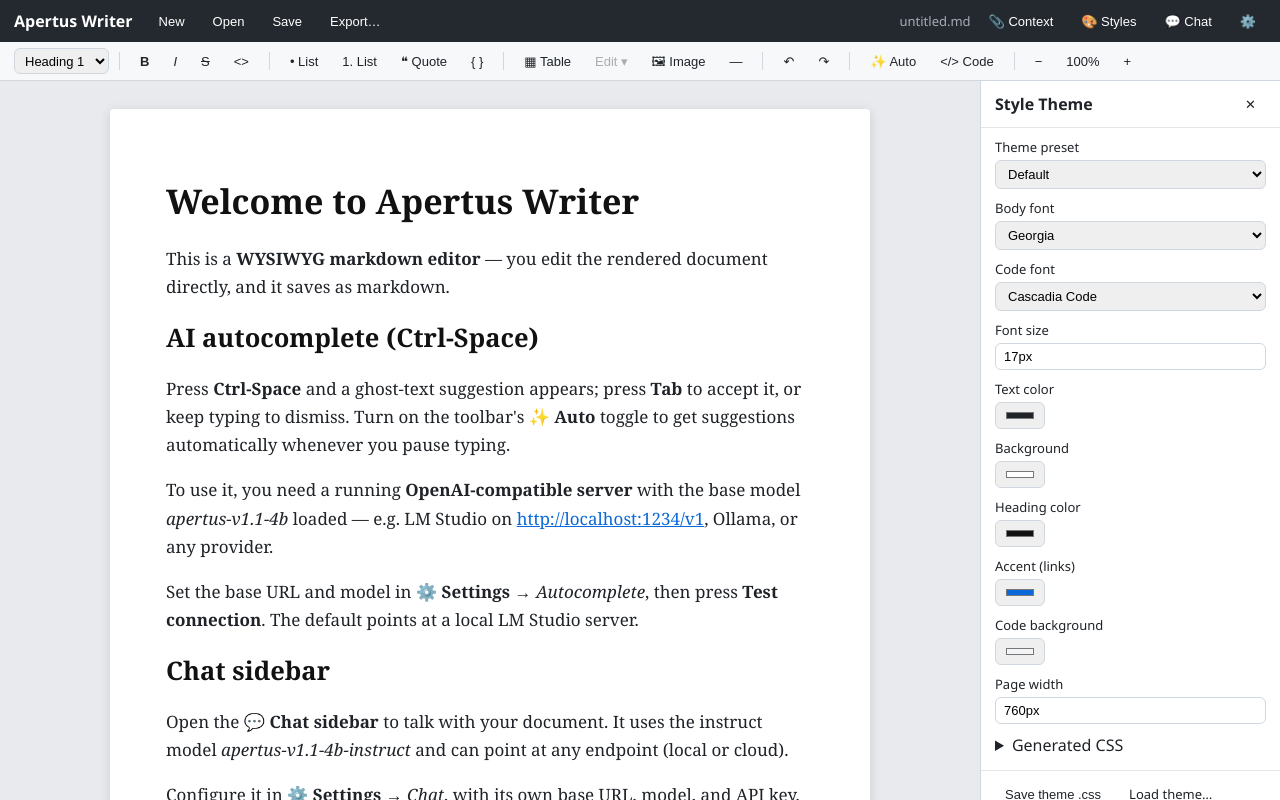
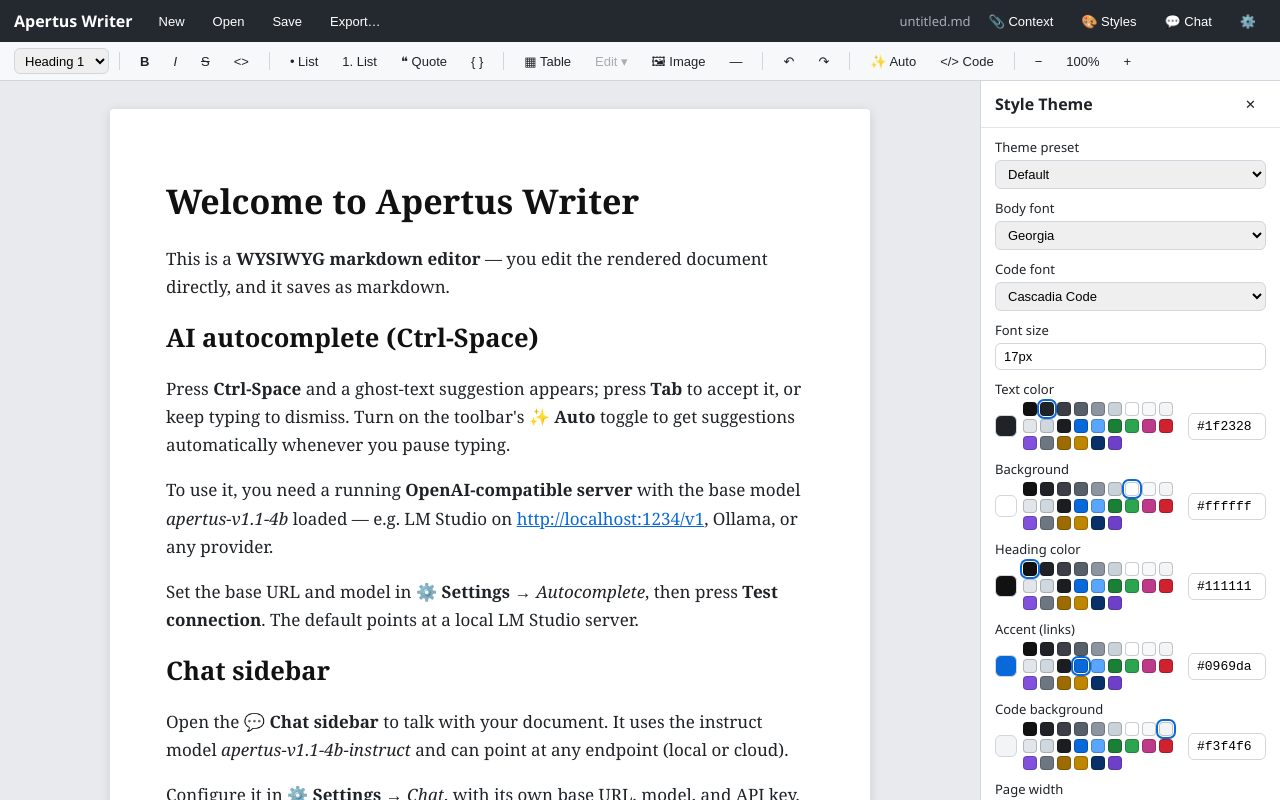
Before and after one commit to ColbyBrown/apertus-writer, a React (Vite) app: page / in a window 1280 px wide. Both pictures are taken after a click on the button "🎨 Styles". Built offline with nearby package versions, Linux system fonts and the light colour scheme.

Commit message:
Fix color picker reopen bug in styles pane (fixes #1)

```diff
--- a/src/app.css
+++ b/src/app.css
@@ -136,6 +136,20 @@
   padding: 5px 8px; border: 1px solid #d0d7de; border-radius: 6px; font-size: 13px;
 }
 .style-panel .panel-header { margin: 0 -14px; }
+.style-panel .color-field { display: flex; align-items: center; gap: 6px; }
+.style-panel .color-swatch {
+  width: 22px; height: 22px; border-radius: 6px; border: 1px solid #d0d7de;
+  padding: 0; cursor: default; flex-shrink: 0;
+}
+.style-panel .color-presets {
+  display: flex; flex-wrap: wrap; gap: 3px; flex: 1; max-width: 180px;
+}
+.style-panel .color-dot {
+  width: 14px; height: 14px; border-radius: 4px; border: 1px solid rgba(0,0,0,.2);
+  padding: 0; cursor: pointer;
+}
+.style-panel .color-dot.active { outline: 2px solid #0969da; outline-offset: 1px; }
+.style-panel .color-hex { width: 78px; font-family: ui-monospace, monospace; }
 .css-preview { font-size: 11px; background: #f6f8fa; padding: 8px; border-radius: 6px; overflow-x: auto; }
 .style-actions { padding: 10px 14px; display: flex; gap: 8px; border-top: 1px solid #e2e5e9; }
 
--- a/src/components/StylePanel.tsx
+++ b/src/components/StylePanel.tsx
@@ -82,6 +82,63 @@
 ]
 
 const CUSTOM = '__custom__'
+
+// Curated palette for the inline color picker — a spread of neutrals and
+// accents that covers the common text/heading/accent/background choices
+// without dragging in a full color-wheel widget (or the native picker,
+// whose controlled-value reopen bug is what this replaces).
+const PRESET_COLORS = [
+  '#111111', '#1f2328', '#3b3f45', '#57606a', '#8c959f', '#c9d1d9',
+  '#ffffff', '#f6f8fa', '#f3f4f6', '#e2e5e9', '#d0d7de', '#1b1d21',
+  '#0969da', '#58a6ff', '#1a7f37', '#2da44e', '#bf3989', '#cf222e',
+  '#8250df', '#6e7781', '#9e6a03', '#bf8700', '#0a3069', '#6e40c9',
+]
+
+// Validates a 3- or 6-digit hex string; returns a normalized #rrggbb or null.
+function normalizeHex(input: string): string | null {
+  const m = input.trim().replace(/^#/, '').toLowerCase()
+  if (/^[0-9a-f]{6}$/.test(m)) return `#${m}`
+  if (/^[0-9a-f]{3}$/.test(m)) return `#${m[0]}${m[0]}${m[1]}${m[1]}${m[2]}${m[2]}`
+  return null
+}
+
+function ColorField({ value, onChange }: { value: string; onChange: (v: string) => void }) {
+  const [draft, setDraft] = useState(value)
+  useEffect(() => setDraft(value), [value])
+  return (
+    <div className="color-field">
+      <button
+        type="button"
+        className="color-swatch"
+        style={{ background: value }}
+        title={value}
+      />
+      <div className="color-presets">
+        {PRESET_COLORS.map((c) => (
+          <button
+            key={c}
+            type="button"
+            className={'color-dot' + (c.toLowerCase() === value.toLowerCase() ? ' active' : '')}
+            style={{ background: c }}
+            onClick={() => onChange(c)}
+            title={c}
+          />
+        ))}
+      </div>
+      <input
+        className="color-hex"
+        value={draft}
+        onChange={(e) => {
+          const raw = e.target.value
+          setDraft(raw)
+          const norm = normalizeHex(raw)
+          if (norm) onChange(norm)
+        }}
+        onBlur={() => setDraft(value)}
+      />
+    </div>
+  )
+}
 
 function FontSelect({ value, onChange }: { value: string; onChange: (stack: string) => void }) {
   const known = FONT_GROUPS.flatMap((g) => g.fonts).some((f) => f.stack === value)
@@ -191,19 +248,19 @@
         <input value={vars['--doc-font-size']} onChange={(e) => set('--doc-font-size', e.target.value)} />
       </label>
       <label>Text color
-        <input type="color" value={vars['--doc-text-color']} onChange={(e) => set('--doc-text-color', e.target.value)} />
+        <ColorField value={vars['--doc-text-color']} onChange={(v) => set('--doc-text-color', v)} />
       </label>
       <label>Background
-        <input type="color" value={vars['--doc-bg']} onChange={(e) => set('--doc-bg', e.target.value)} />
+        <ColorField value={vars['--doc-bg']} onChange={(v) => set('--doc-bg', v)} />
       </label>
       <label>Heading color
-        <input type="color" value={vars['--doc-heading-color']} onChange={(e) => set('--doc-heading-color', e.target.value)} />
+        <ColorField value={vars['--doc-heading-color']} onChange={(v) => set('--doc-heading-color', v)} />
       </label>
       <label>Accent (links)
-        <input type="color" value={vars['--doc-accent']} onChange={(e) => set('--doc-accent', e.target.value)} />
+        <ColorField value={vars['--doc-accent']} onChange={(v) => set('--doc-accent', v)} />
       </label>
       <label>Code background
-        <input type="color" value={vars['--doc-code-bg']} onChange={(e) => set('--doc-code-bg', e.target.value)} />
+        <ColorField value={vars['--doc-code-bg']} onChange={(v) => set('--doc-code-bg', v)} />
       </label>
       <label>Page width
         <input value={vars['--doc-max-width']} onChange={(e) => set('--doc-max-width', e.target.value)} />
```
